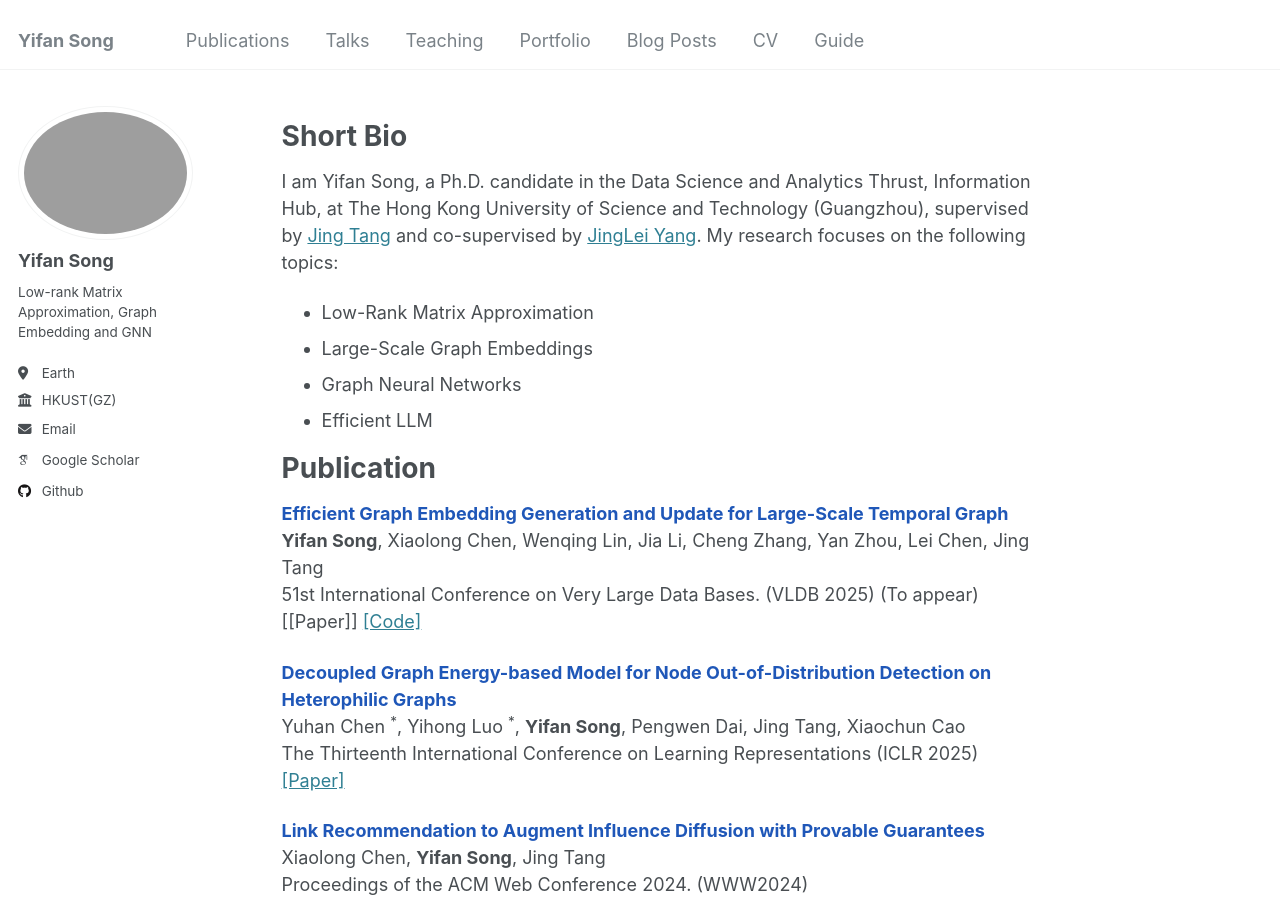
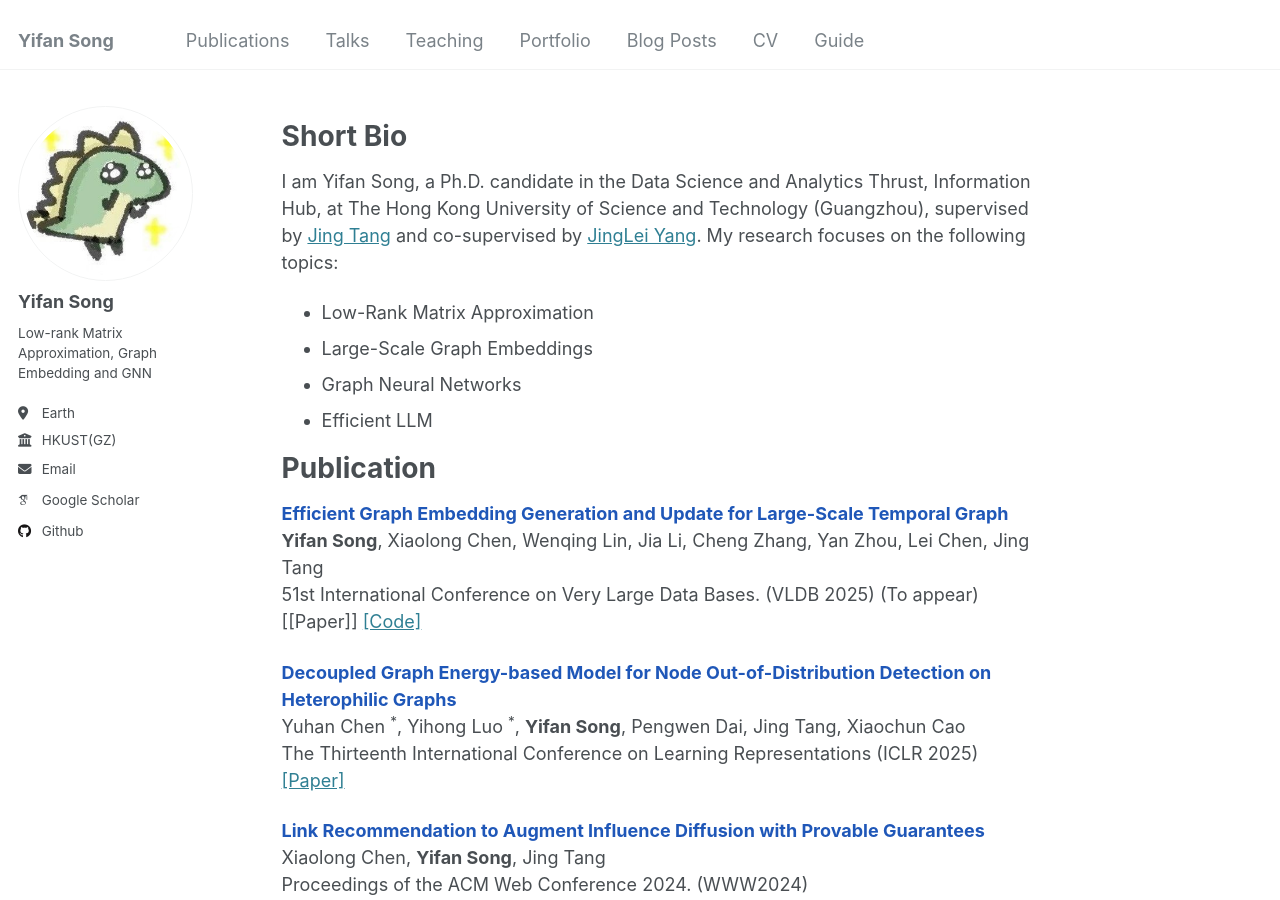
Before and after one commit to yfsong00/smallhammer.github.io, a Jekyll site: the page built from _pages/about.md, in a window 1280 px wide and 900 px high. Built offline with Jekyll 4.4.1, drawn with Linux system fonts in a browser that asks for light colours; some web fonts are replaced.

Commit message:
Update _config.yml

```diff
--- a/_config.yml
+++ b/_config.yml
@@ -21,7 +21,7 @@ repository               : "yfsong00/smallhammer.github.io"
 #               Additional customization can be done by editing /_includes/author-profile.html
 author:
   # Biographic information
-  avatar           : "yifan_song.jpg"
+  avatar           : "yifan_song.png"
   name             : "Yifan Song"
   pronouns         : # example: "she/her"
   bio              : "Low-rank Matrix Approximation, Graph Embedding and GNN"
```
